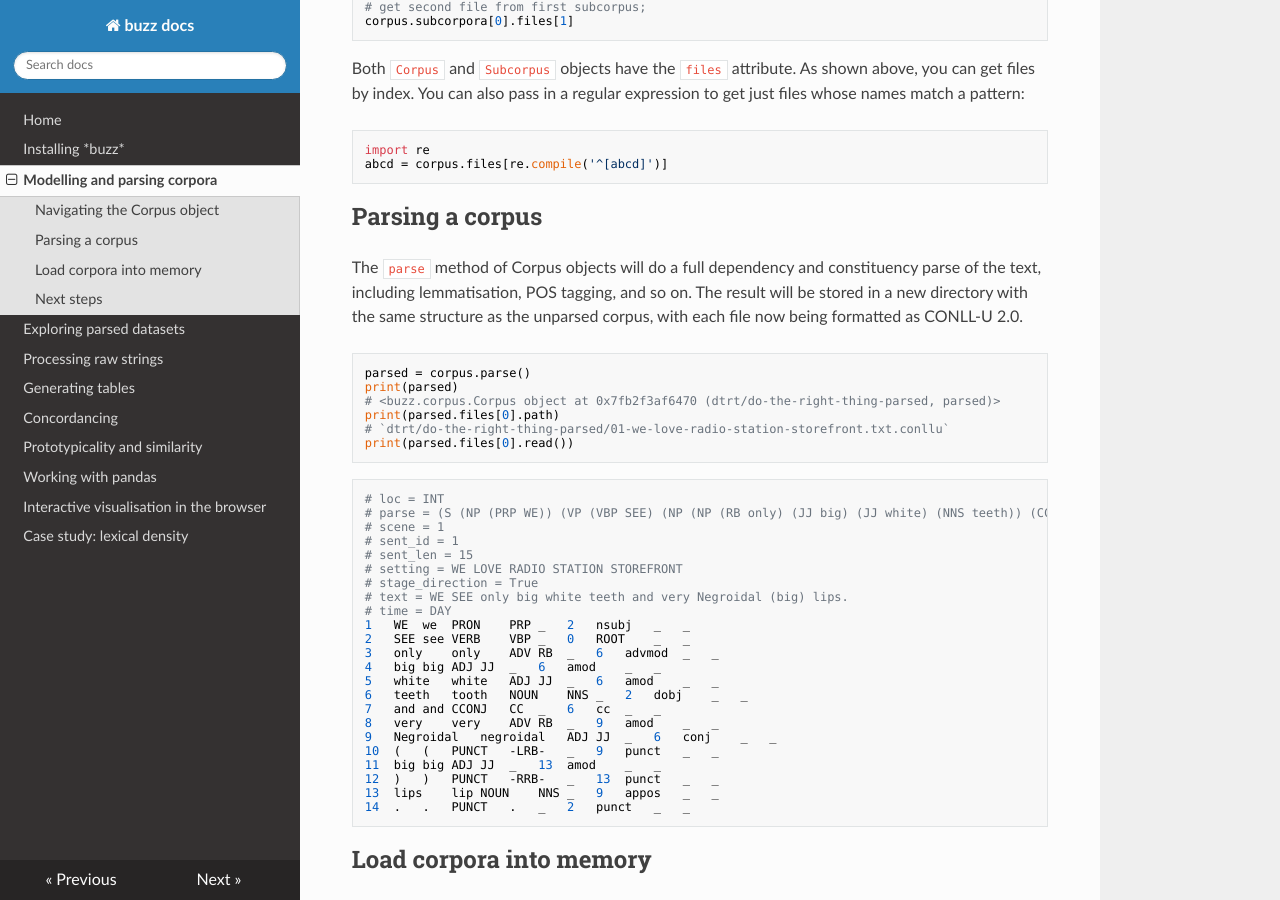
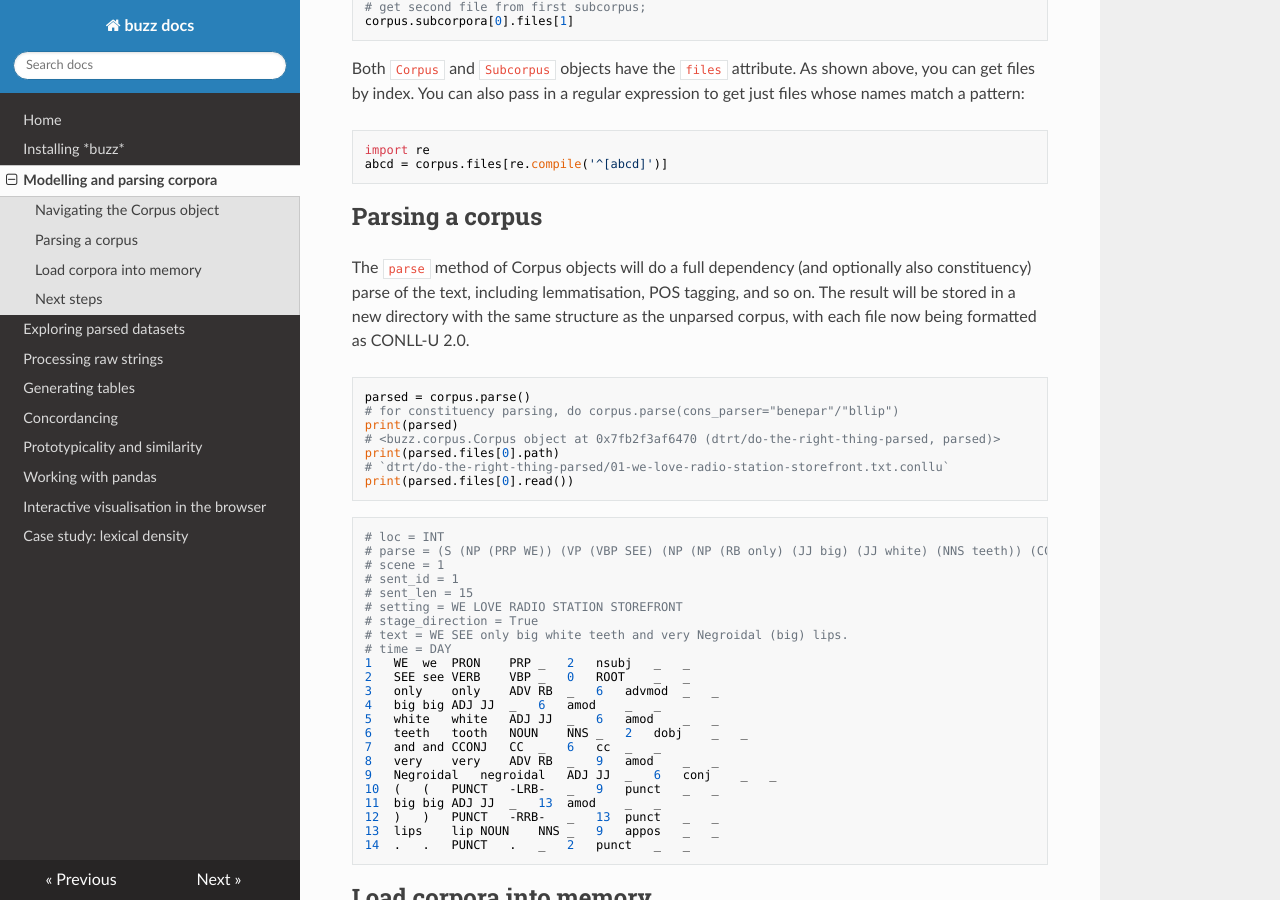
Before and after one commit to interrogator/buzz, an MkDocs documentation site: the page built from docs/corpus.md, in a window 1280 px wide and 900 px high, scrolled down 746 px. Built offline with MkDocs 1.6.1, drawn with Linux system fonts in a browser that asks for light colours; nearby versions of some CDN libraries.

Commit message:
default to no cons parse

````diff
--- a/docs/corpus.md
+++ b/docs/corpus.md
@@ -40,10 +40,11 @@ abcd = corpus.files[re.compile('^[abcd]')]
 
 ## Parsing a corpus
 
-The `parse` method of Corpus objects will do a full dependency and constituency parse of the text, including lemmatisation, POS tagging, and so on. The result will be stored in a new directory with the same structure as the unparsed corpus, with each file now being formatted as CONLL-U 2.0.
+The `parse` method of Corpus objects will do a full dependency (and optionally also constituency) parse of the text, including lemmatisation, POS tagging, and so on. The result will be stored in a new directory with the same structure as the unparsed corpus, with each file now being formatted as CONLL-U 2.0.
 
 ```python
 parsed = corpus.parse()
+# for constituency parsing, do corpus.parse(cons_parser="benepar"/"bllip")
 print(parsed)
 # <buzz.corpus.Corpus object at 0x7fb2f3af6470 (dtrt/do-the-right-thing-parsed, parsed)>
 print(parsed.files[0].path)
````
Also changed, not shown: README.md (+6 -3 lines), 1 other file.
